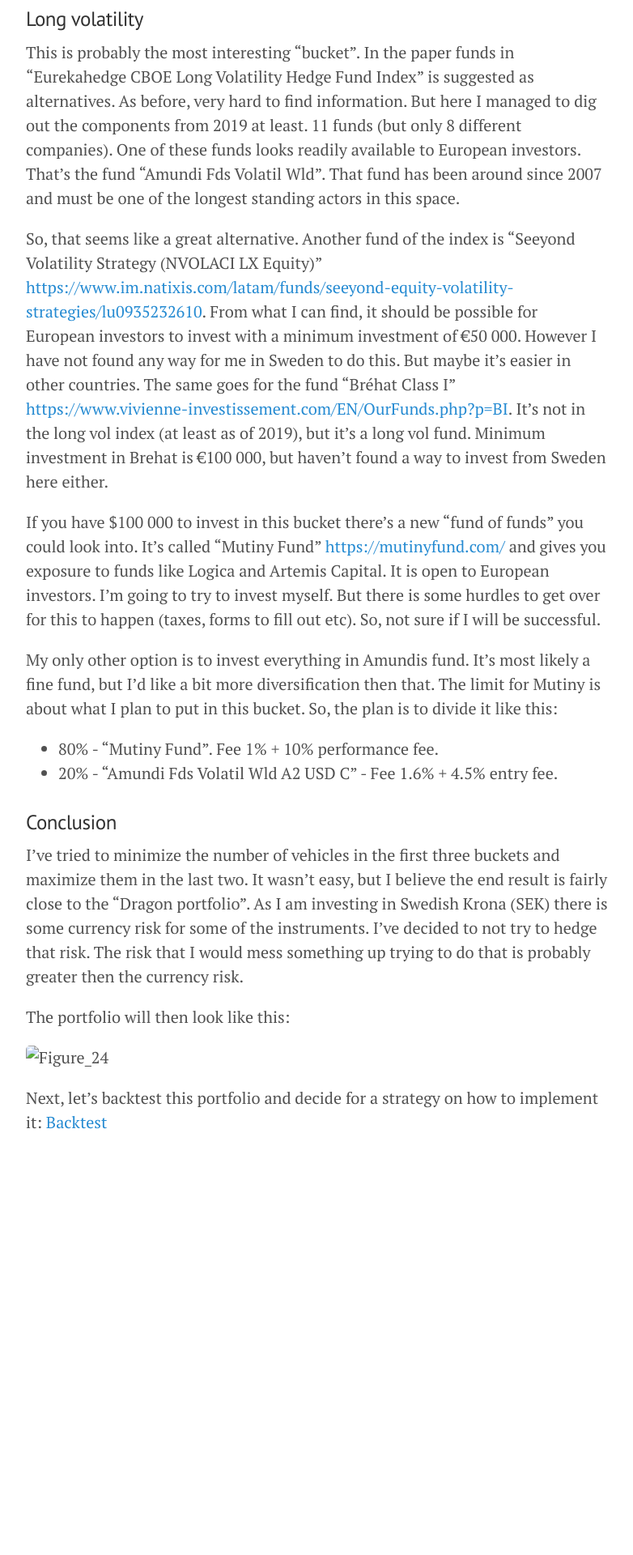
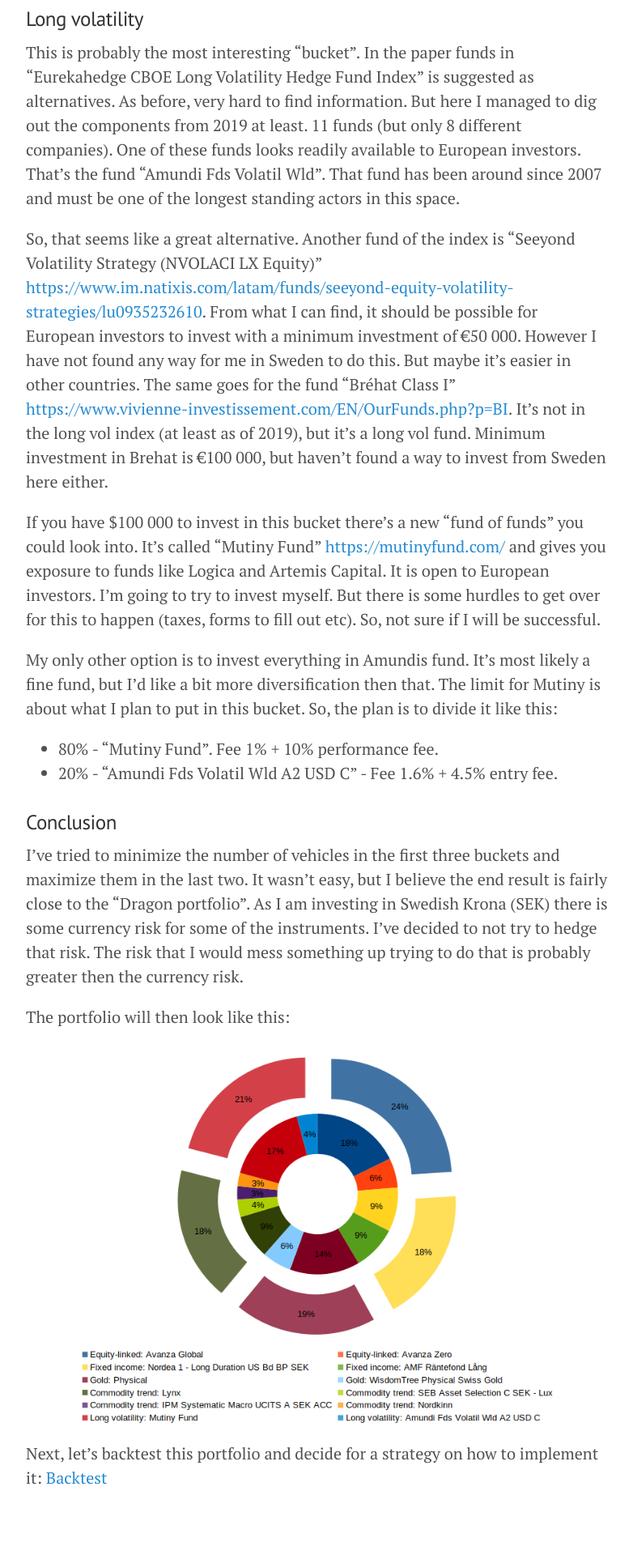
Before and after one commit to DriftwoodPalace/Dragon-Portfolio, a Jekyll site: the page built from portfolio-construction.md, in a window 1280 px wide. Shown: the part 3879-5799 px from the top of the page at 81% size, without its empty margins (248-1030 px from the left). Built offline with Jekyll 4.4.1, drawn with Linux system fonts in a browser that asks for light colours; before the commit the page ends 5360 px from its top, so only the background shows below that.

Commit message:
Add files via upload

```diff
--- a/portfolio-construction.md
+++ b/portfolio-construction.md
@@ -103,7 +103,7 @@
 
 The portfolio will then look like this:
 
-![Figure_24](./assets/Figure_24.png)
+![Figure_24](./Figure_24.png)
 
 
-Next, let's backtest this portfolio and decide for a strategy on how to implement it: [Backtest](/backtest)
+Next, let's backtest this portfolio and decide for a strategy on how to implement it: [Backtest](Dragon-Portfolio/backtest)
```
